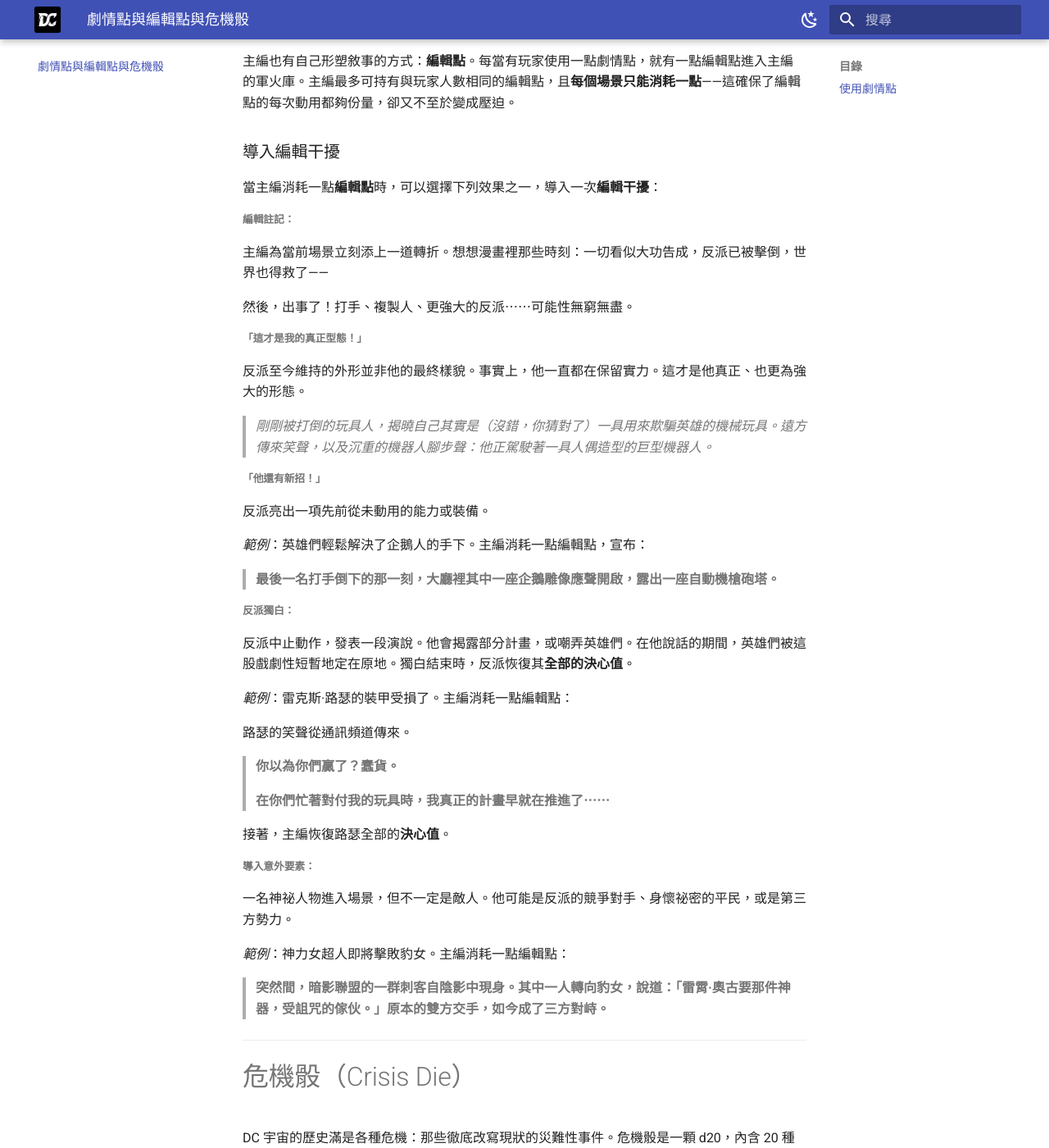
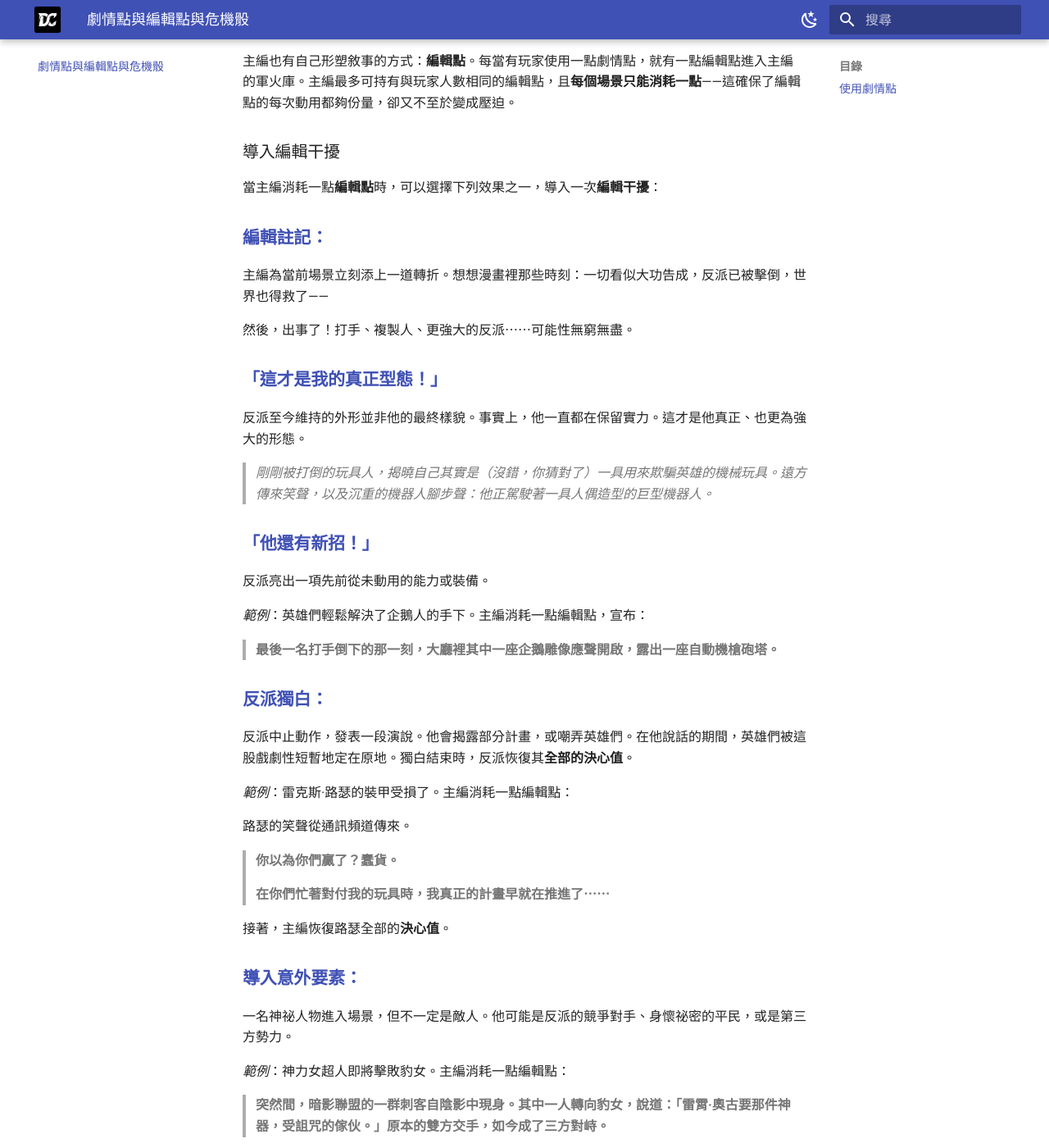
Before and after one commit to qwe17283991/JLU-Rulebook, an MkDocs documentation site: the page built from docs/JLU_譯文_02_劇情點與編輯點與危機骰.md, in a window 1280 px wide and 1400 px high, scrolled down 1041 px. Shown: the whole window at 82% size. Built offline with MkDocs 1.6.1 and Material for MkDocs 9.7.7, drawn with Linux system fonts in a browser that asks for light colours.

Commit message:
自動更新規則書內容

```diff
--- a/docs/stylesheets/extra.css
+++ b/docs/stylesheets/extra.css
@@ -19,3 +19,11 @@
   height: 1.6rem;
   width: auto;
 }
+/* 自訂 H5 標題大小與顏色，避免字體過小 */
+.md-typeset h5 {
+  font-size: 1.05rem !important;  /* 調整為略大於內文 */
+  font-weight: 700 !important;   /* 加粗 */
+  color: var(--md-primary-fg-color) !important; /* 使用網站主題色 */
+  margin-top: 1.5em;
+  margin-bottom: 0.5em;
+}
```
Also changed, not shown: site/stylesheets/extra.css.
